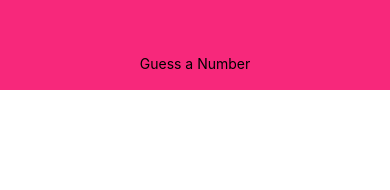
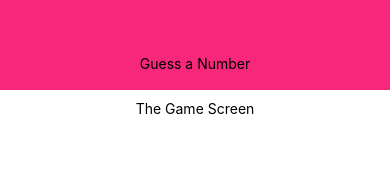
Before and after one commit to dkurganskii/react-native-guess-a-number-app, a React Native app: screen / in a window 390 px wide. Shown: the top 190 px of the page. Built offline with nearby package versions, Linux system fonts and the light colour scheme.

Commit message:
add a screen component

```diff
--- a/App.js
+++ b/App.js
@@ -1,11 +1,13 @@
 import React from 'react';
 import { StyleSheet, Text, View } from 'react-native';
 import Header from './components/Header'
+import StartGameScreen from './screens/StartGameScreen'
 
 export default function App() {
   return (
     <View style={styles.screen}>
    <Header title='Guess a Number'/>
+   <StartGameScreen/>
     </View>
   );
 }
--- /dev/null
+++ b/screens/StartGameScreen.js
@@ -0,0 +1,19 @@
+import React from 'react'
+import {Text, View, StyleSheet} from 'react-native'
+
+const StartGameScreen =(props)=>{
+return (
+    <View style={styles.screen}>
+<Text>The Game Screen</Text>
+    </View>
+)
+}
+const styles = StyleSheet.create({
+    screen: {
+        flex: 1,
+        padding: 10,
+        alignItems: 'center'
+    }
+})
+
+export default StartGameScreen
```
Also changed, not shown: 1 other file (tests, documents, lock files or other folders).
